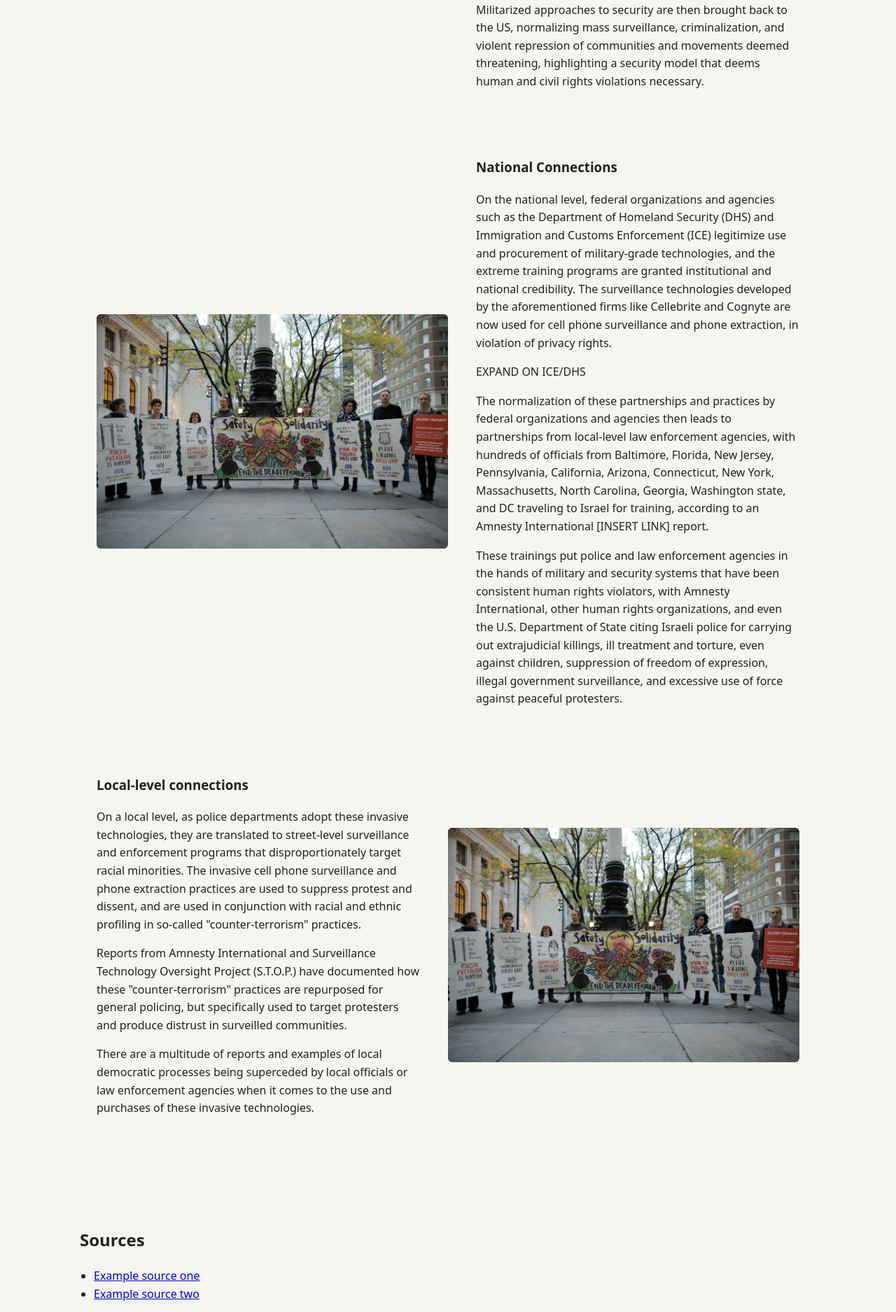
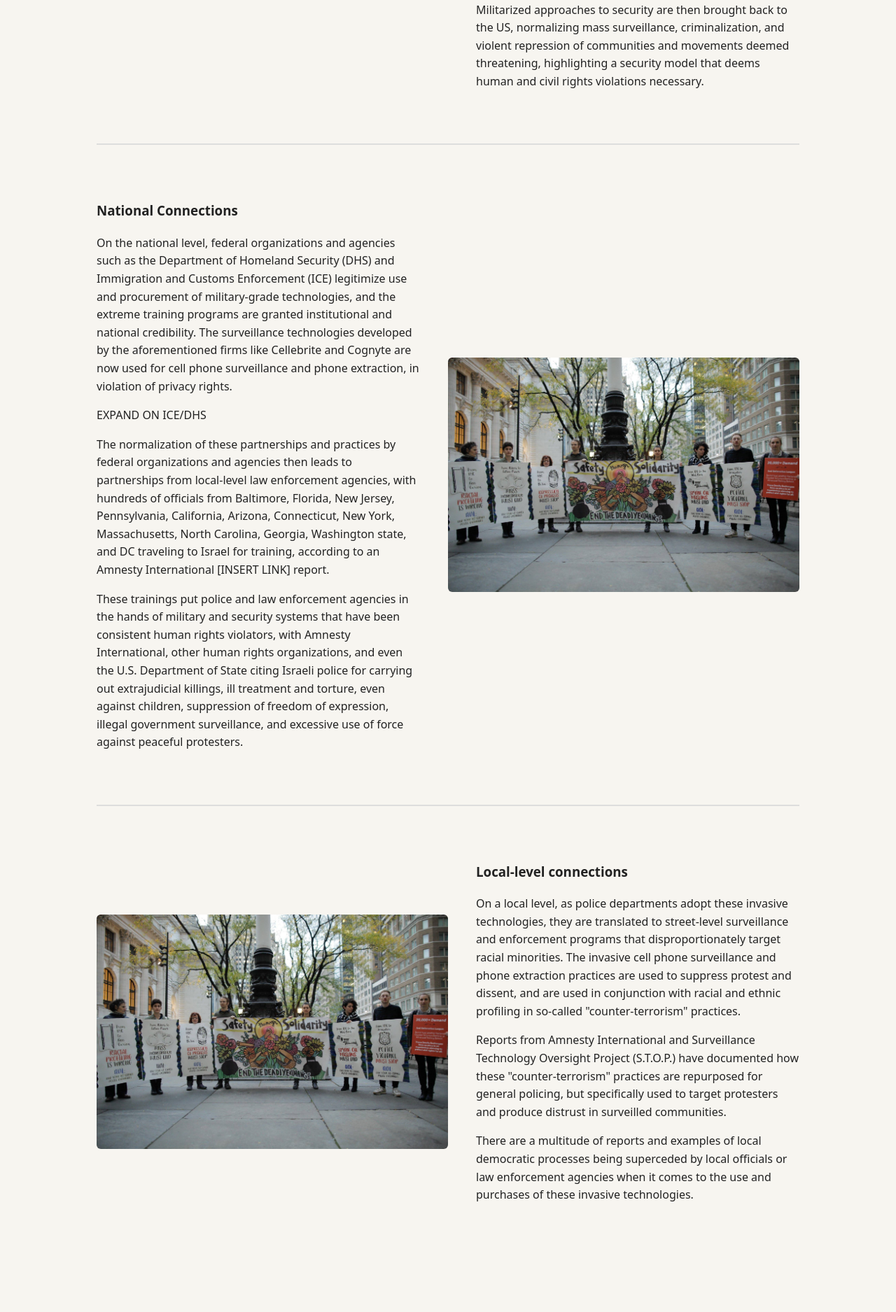
Before and after one commit to TaneKoh/tanekoh.github.io.boomerang-israel, a Jekyll site: the page built from index.html, in a window 1280 px wide. Shown: the part 4454-6329 px from the top of the page at 70% size. Built offline with Jekyll 4.4.1, drawn with Linux system fonts in a browser that asks for light colours.

Commit message:
fix oops

```diff
--- a/assets/css/main.scss
+++ b/assets/css/main.scss
@@ -88,8 +88,14 @@ body {
   align-items: center;
   gap: 40px;
   margin-bottom: 60px;
+  padding-bottom: 60px;
+  border-bottom: 2px solid #ddd;
 }
-.zigzag-row:nth-child(4n+3) {
+.zigzag-row:last-child {
+  margin-bottom: 0;
+  border-bottom: none;
+}
+.zigzag-row:nth-child(even) {
   flex-direction: row-reverse;
 }
 .zigzag-image {
```
